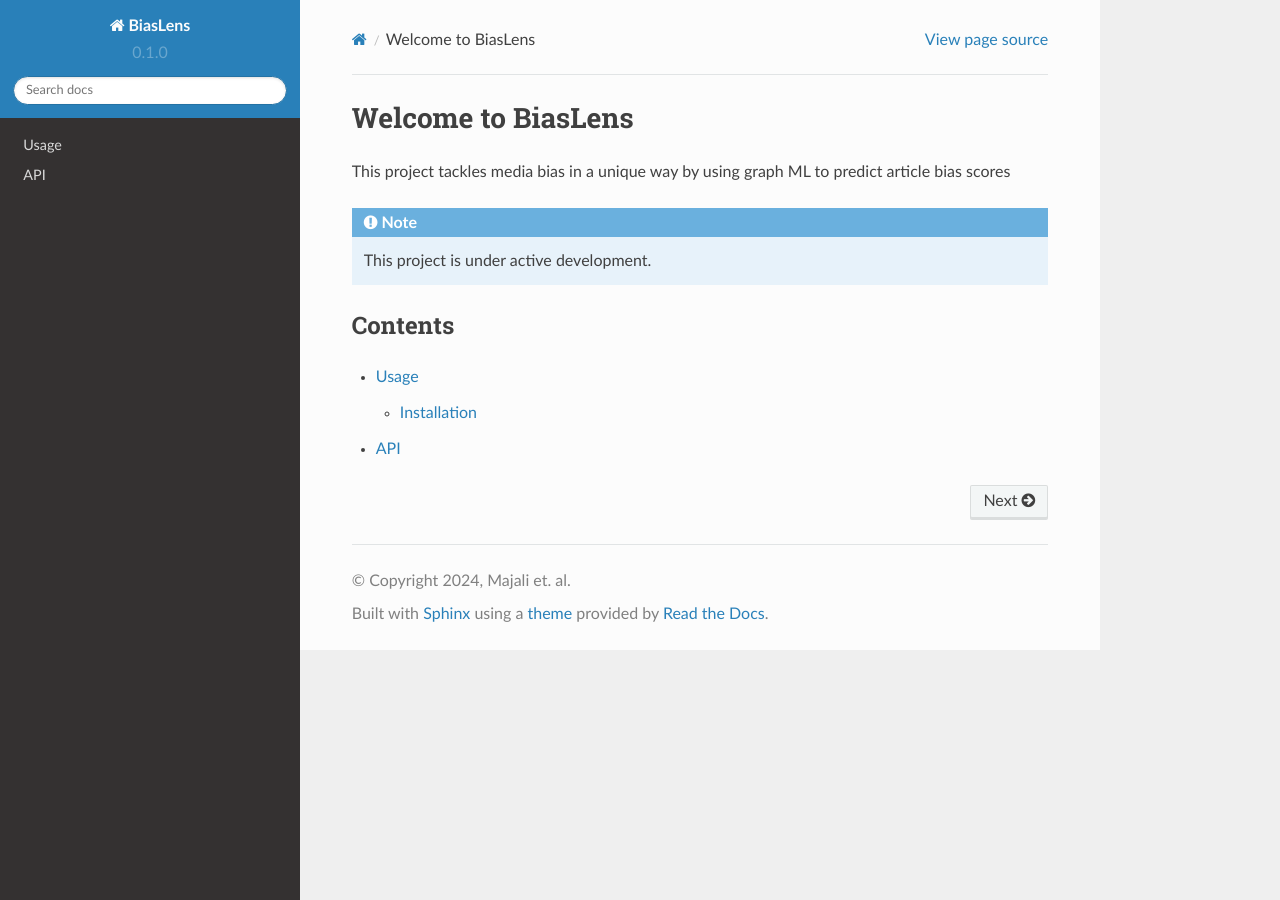
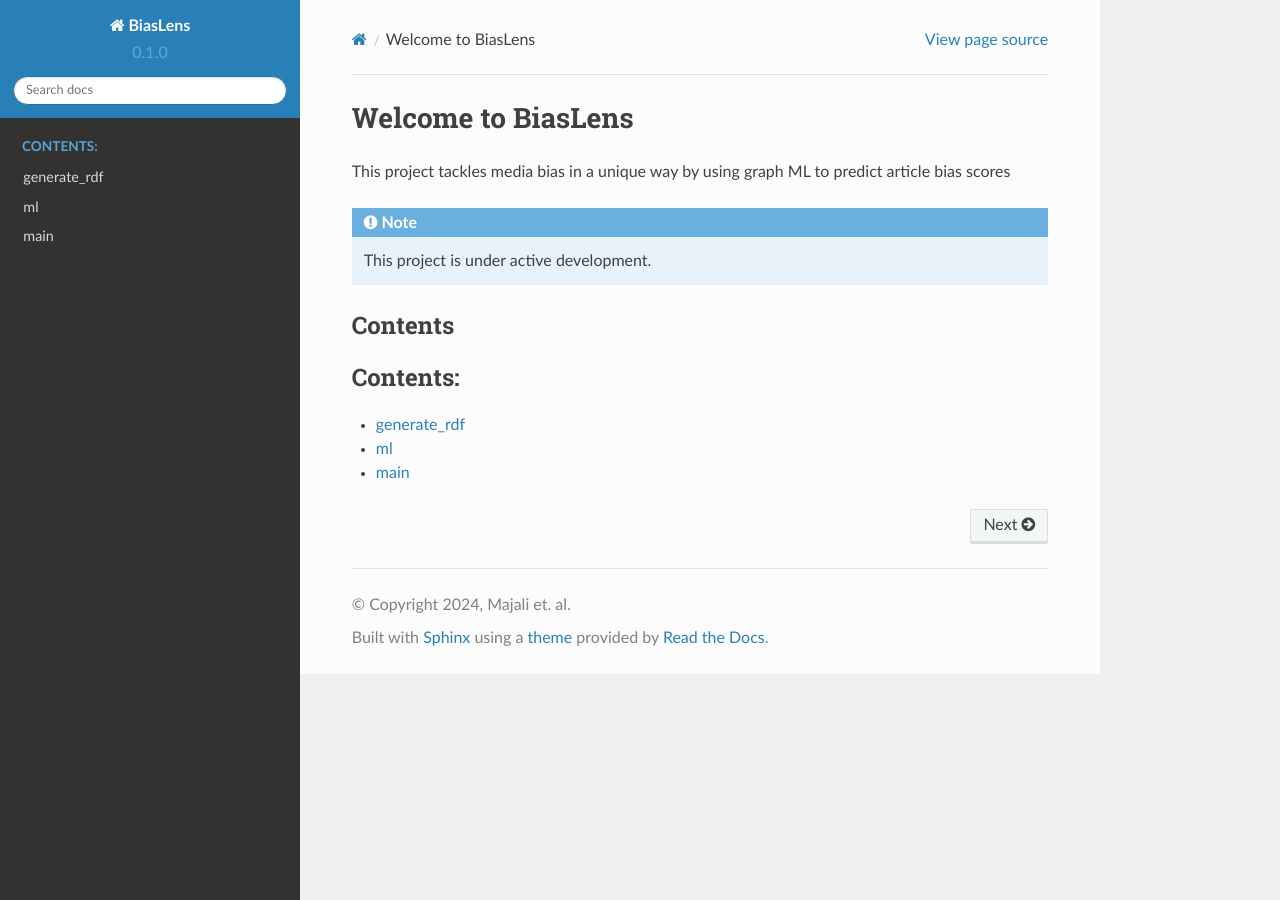
Before and after one commit to MJ-02/BiasLens, a Sphinx documentation site: the page built from docs/source/index.rst, in a window 1280 px wide. Built offline with Sphinx 7.4.7 and the Read the Docs theme 2.0.0, drawn with Linux system fonts in a browser that asks for light colours.

Commit message:
Update index.rst

```diff
--- a/docs/source/index.rst
+++ b/docs/source/index.rst
@@ -12,6 +12,9 @@ Contents
 --------
 
 .. toctree::
+   :maxdepth: 2
+   :caption: Contents:
 
-   usage
-   api
+   generate_rdf
+   ml
+   main
```
